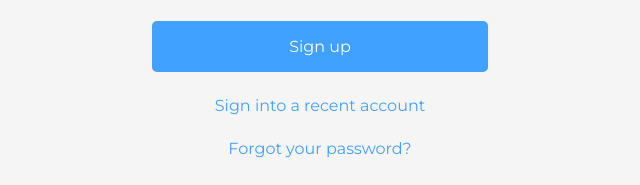
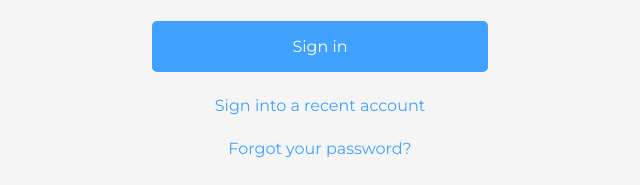
Before and after one commit to Chiziterex/Simple-login-Form, a plain HTML site: page Index.html in a window 1280 px wide. Shown: the part 500-685 px from the top of the page, 320-960 px from the left. Drawn offline with Linux system fonts and the light colour scheme.

Commit message:
Index.html

```diff
--- a/Index.html
+++ b/Index.html
@@ -21,7 +21,7 @@
         <input type="email" placeholder="Email">
         <input type="password" placeholder="Password">
 
-        <a href="" class="btn">Sign up</a>
+        <a href="" class="btn">Sign in</a>
 
         <a href="">Sign into a recent account</a>
 
```
